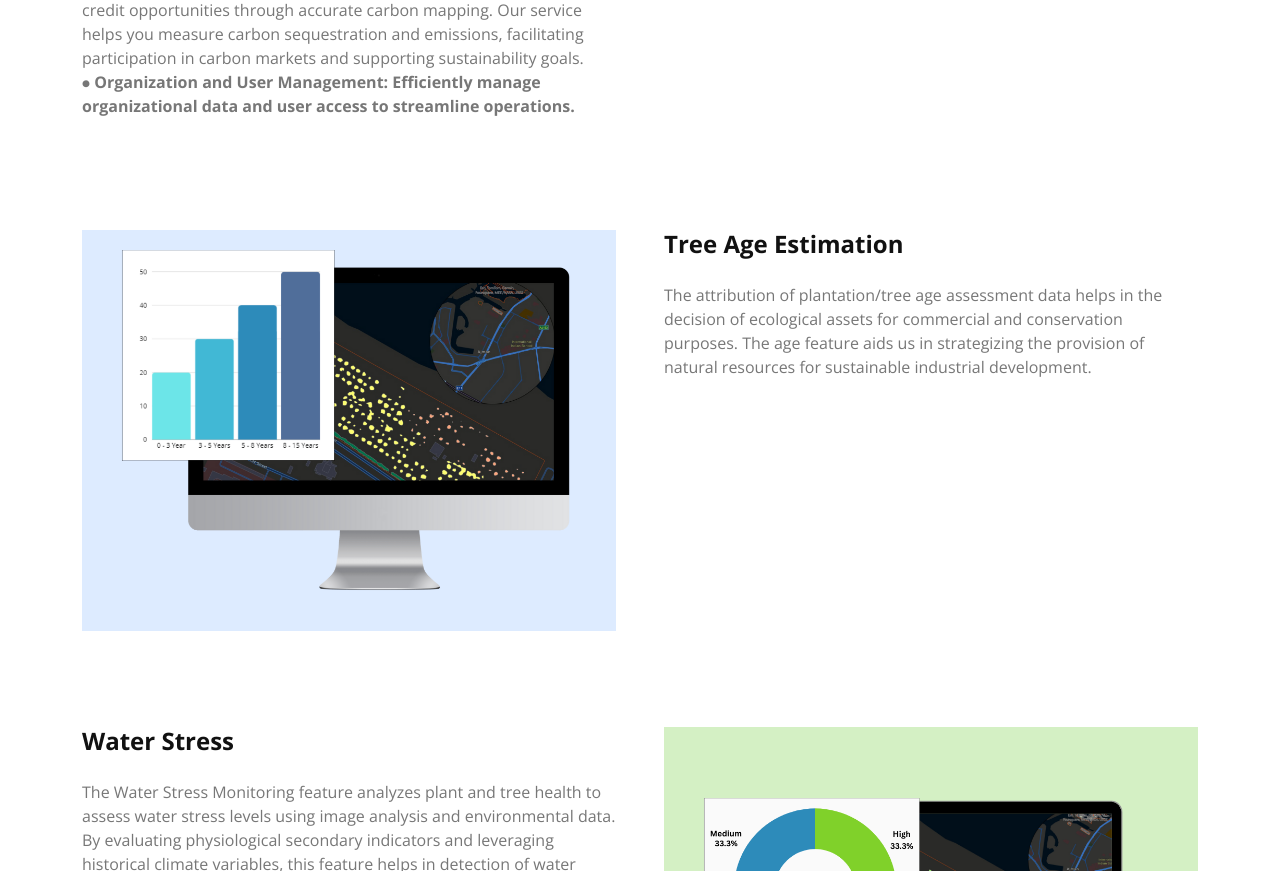
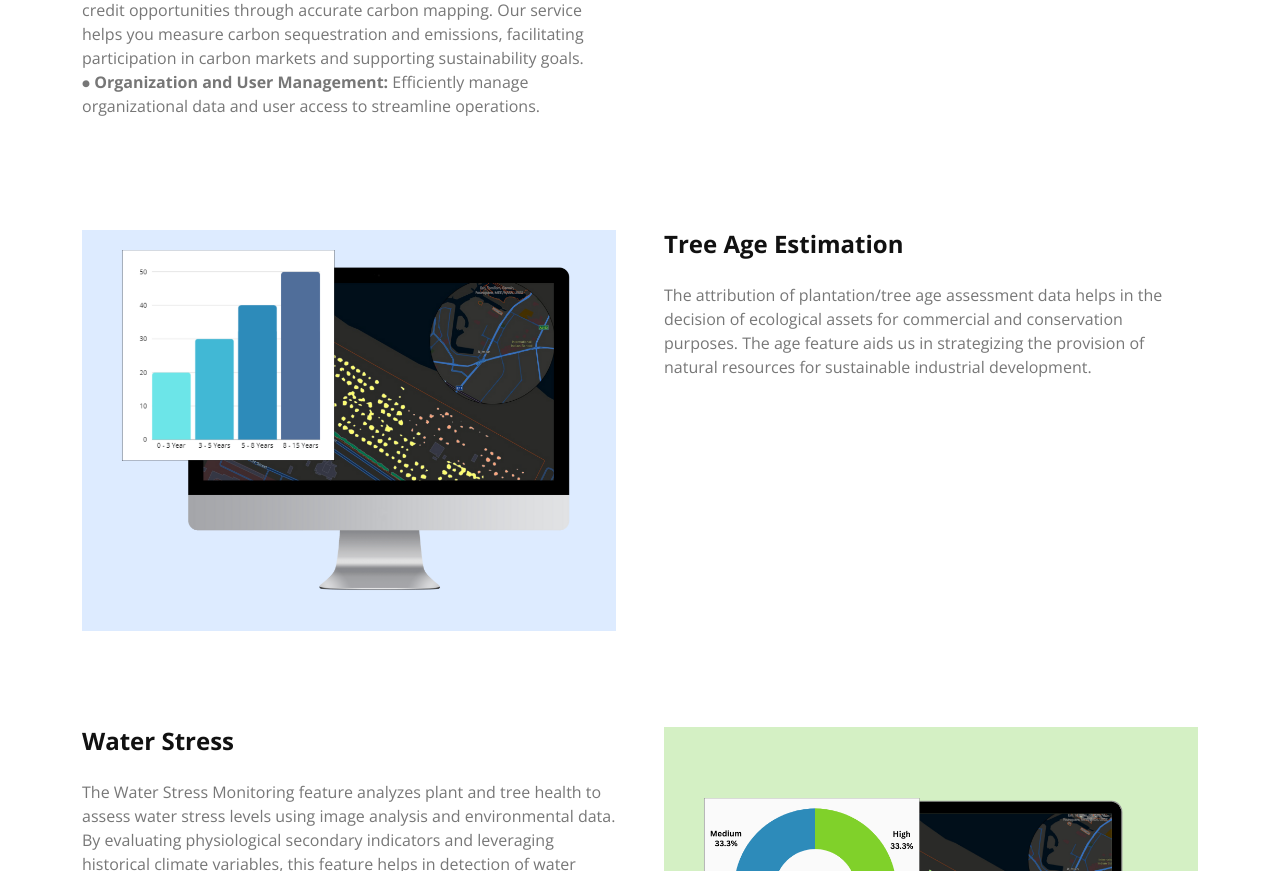
Before and after one commit to almdashif/DGCOM, a plain HTML site: page productRanges.html in a window 1280 px wide. Shown: the part 2664-3535 px from the top of the page. Drawn offline with nearby package versions, Linux system fonts and the light colour scheme.

Commit message:
productrange  changes done

```diff
--- a/productRanges.html
+++ b/productRanges.html
@@ -311,7 +311,7 @@
                             ⦁	<span class="fw-bold mb-0 position-relative">Natural Resources Tracking:</span> Monitor changes in forests, vegetation cover, agricultural fields, and water bodies with exceptional precision.<br>
                             ⦁	<span class="fw-bold mb-0 position-relative">Environmental Features Monitoring:</span> Track changes in land use, land cover, and urban sprawl to gain a deeper understanding of environmental dynamics.<br>
                             ⦁	<span class="fw-bold mb-0 position-relative">Carbon Credit Opportunities:</span> Identify and capitalize on carbon credit opportunities through accurate carbon mapping. Our service helps you measure carbon sequestration and emissions, facilitating participation in carbon markets and supporting sustainability goals.<br>
-                            ⦁	<span class="fw-bold mb-0 position-relative">Organization and User Management: Efficiently manage organizational data and user access to streamline operations.<br>
+                            ⦁	<span class="fw-bold mb-0 position-relative">Organization and User Management:</span> Efficiently manage organizational data and user access to streamline operations.<br>
                             </p>
                         <!-- <div class="d-flex align-items-center mb-4 pb-2">
                             <img class="flex-shrink-0 rounded-circle" src="img/team-1.jpg" alt="" style="width: 50px; height: 50px;">
```
